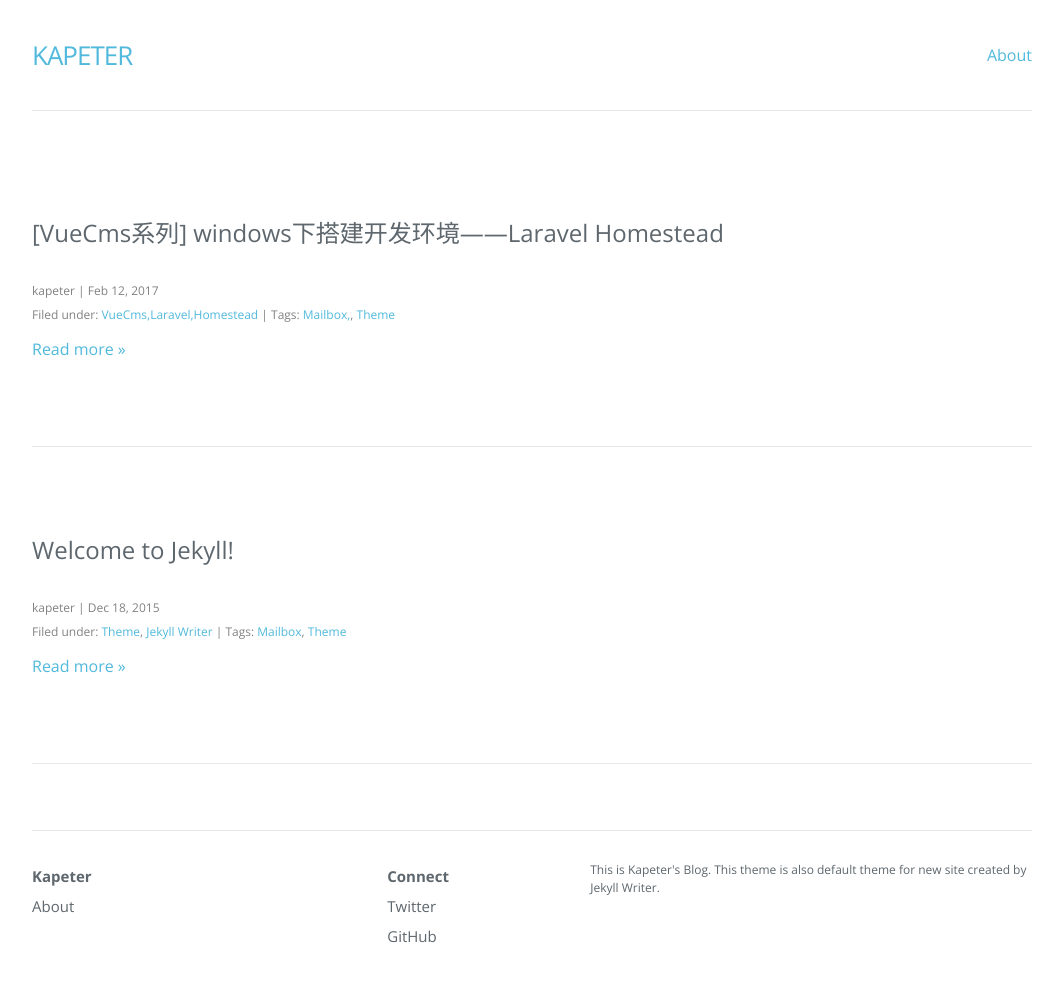
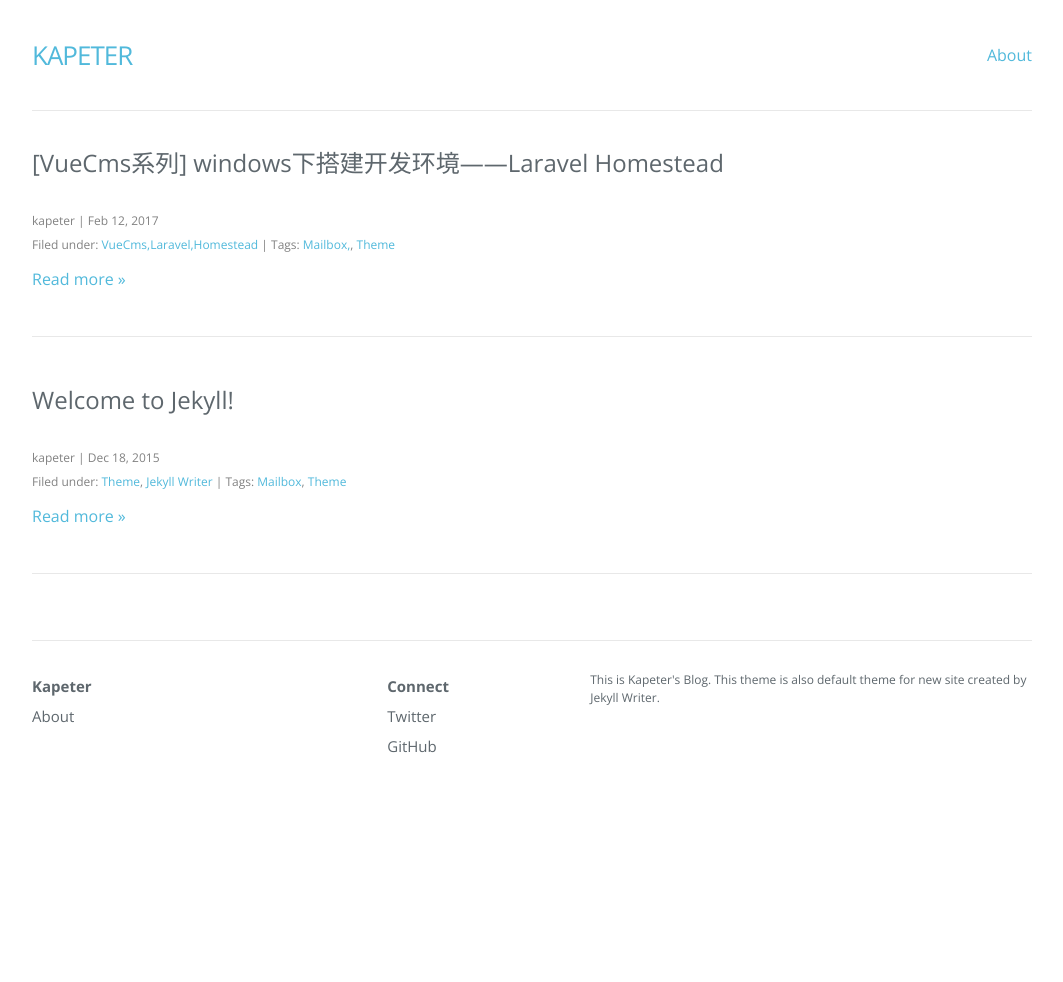
Before and after one commit to kapeter/kapeter.github.io, a Jekyll site: the page built from index.html, in a window 1280 px wide and 1011 px high. Shown: the top 982 px of the window, without its empty margins (108-1171 px from the left). Built offline with Jekyll 4.4.1, drawn with Linux system fonts in a browser that asks for light colours; nearby versions of some CDN libraries; the list of posts is cut into pages by our own code.

Commit message:
样式修改

```diff
--- a/css/main.css
+++ b/css/main.css
@@ -299,7 +299,7 @@ pre {
  * Page content
  */
 .page-content {
-  padding-top: 130px; }
+  padding-top: 100px; }
   .page-content > .wrapper {
     padding-bottom: 50px; }
   @media screen and (max-width: 1000px) {
@@ -318,8 +318,8 @@ pre {
   list-style: none; }
   .post-list > li {
     border-bottom: 1px solid #e8e8e8;
-    padding-top: 85px;
-    padding-bottom: 85px; }
+    padding-top: 45px;
+    padding-bottom: 45px; }
   .post-list > li > h2 {
     margin-bottom: 26px; }
   .post-list > li > h2 > a {
@@ -416,7 +416,7 @@ pre {
   display: block;
   width: 100%; }
   .highlighter-rouge .highlight {
-    background: #eef; }
+    background: #f1f1f1; }
   .highlight .c {
     color: #998;
     font-style: italic; }
```
